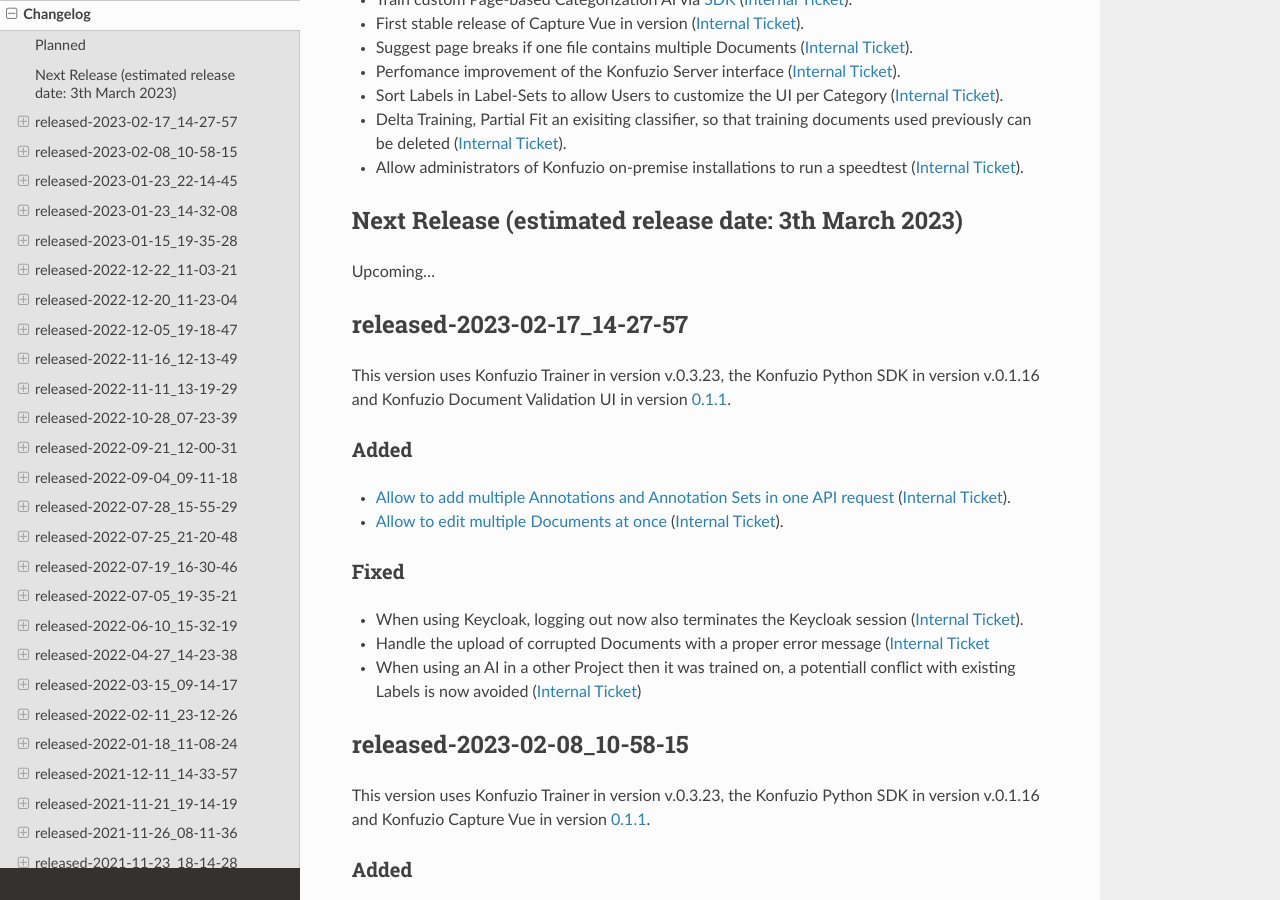
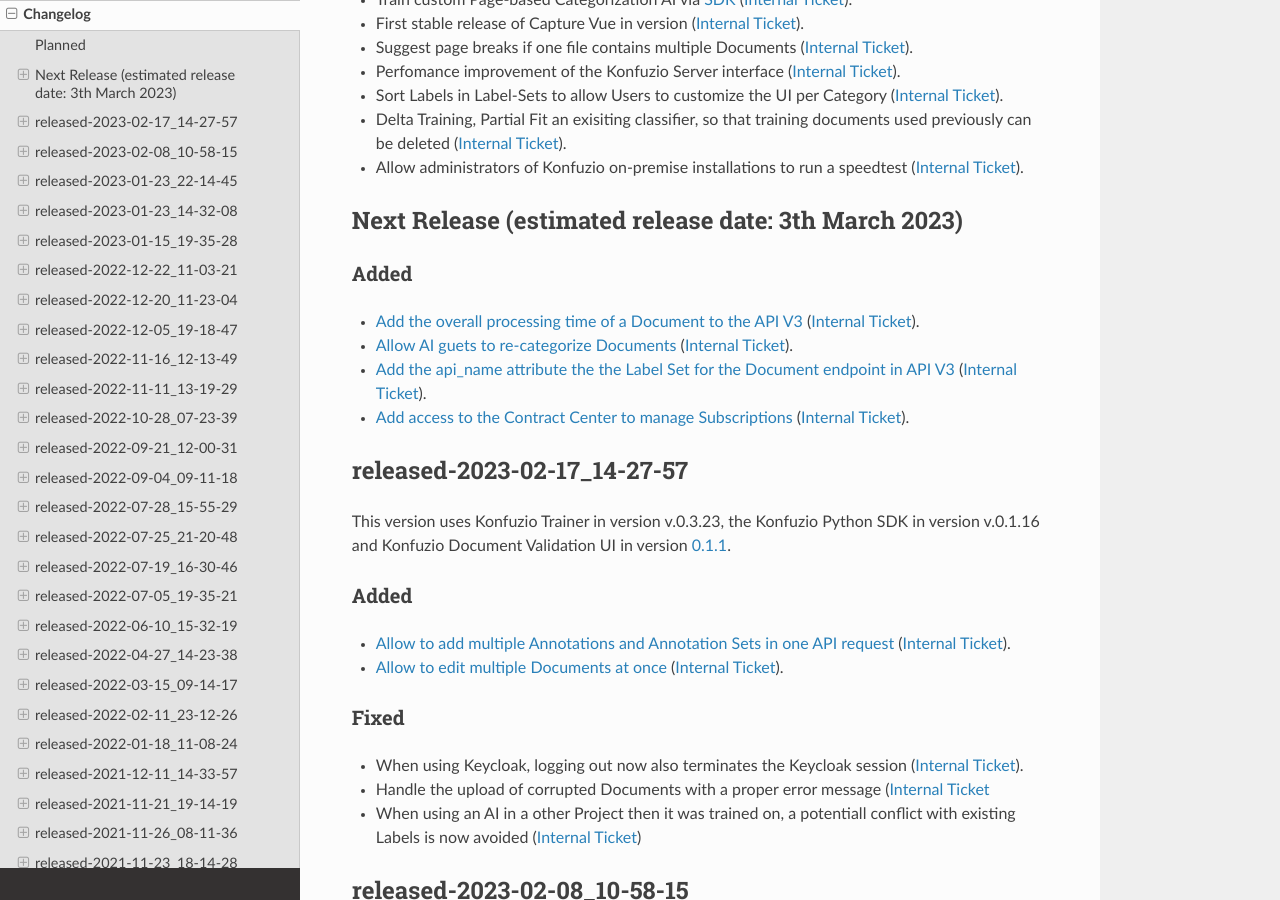
Before and after one commit to konfuzio-ai/konfuzio-sdk, a Sphinx documentation site: the page built from docs/web/changelog_app.md, in a window 1280 px wide and 900 px high, scrolled down 636 px. Built offline with Sphinx 7.4.7 and the Read the Docs theme 2.0.0, drawn with Linux system fonts in a browser that asks for light colours; a script that is not in the unit is left out.

Commit message:
Update changelog_app.md

```diff
--- a/docs/web/changelog_app.md
+++ b/docs/web/changelog_app.md
@@ -41,7 +41,11 @@
 
 ## Next Release (estimated release date: 3th March 2023)
 
-Upcoming...
+### Added
+- [Add the overall processing time of a Document to the API V3](https://app.konfuzio.com/v3/swagger/#/documents/documents_retrieve) ([Internal Ticket](https://git.konfuzio.com/konfuzio/objectives/-/issues/10660)).
+- [Allow AI guets to re-categorize Documents](https://help.konfuzio.com/modules/members/index.html#detailed-permissions-of-available-roles) ([Internal Ticket](https://git.konfuzio.com/konfuzio/objectives/-/issues/10707)).
+- [Add the api_name attribute the the Label Set for the Document endpoint in API V3](https://app.konfuzio.com/v3/swagger/#/documents/documents_retrieve) ([Internal Ticket](https://git.konfuzio.com/konfuzio/objectives/-/issues/10747)).
+- [Add access to the Contract Center to manage Subscriptions](https://konfuzio.com/price) ([Internal Ticket](https://git.konfuzio.com/konfuzio/objectives/-/issues/10583)).
 
 ## released-2023-02-17_14-27-57
 
```
